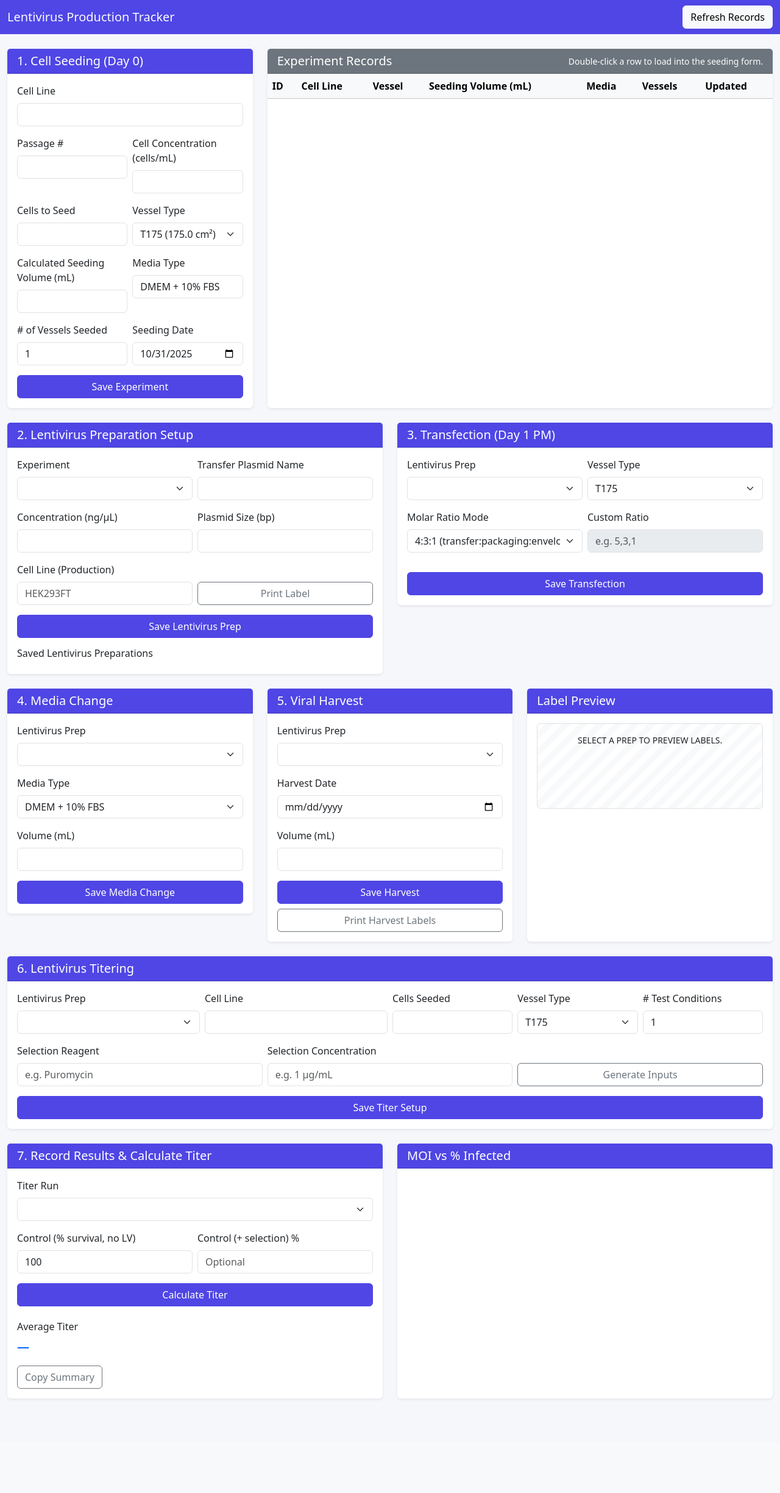
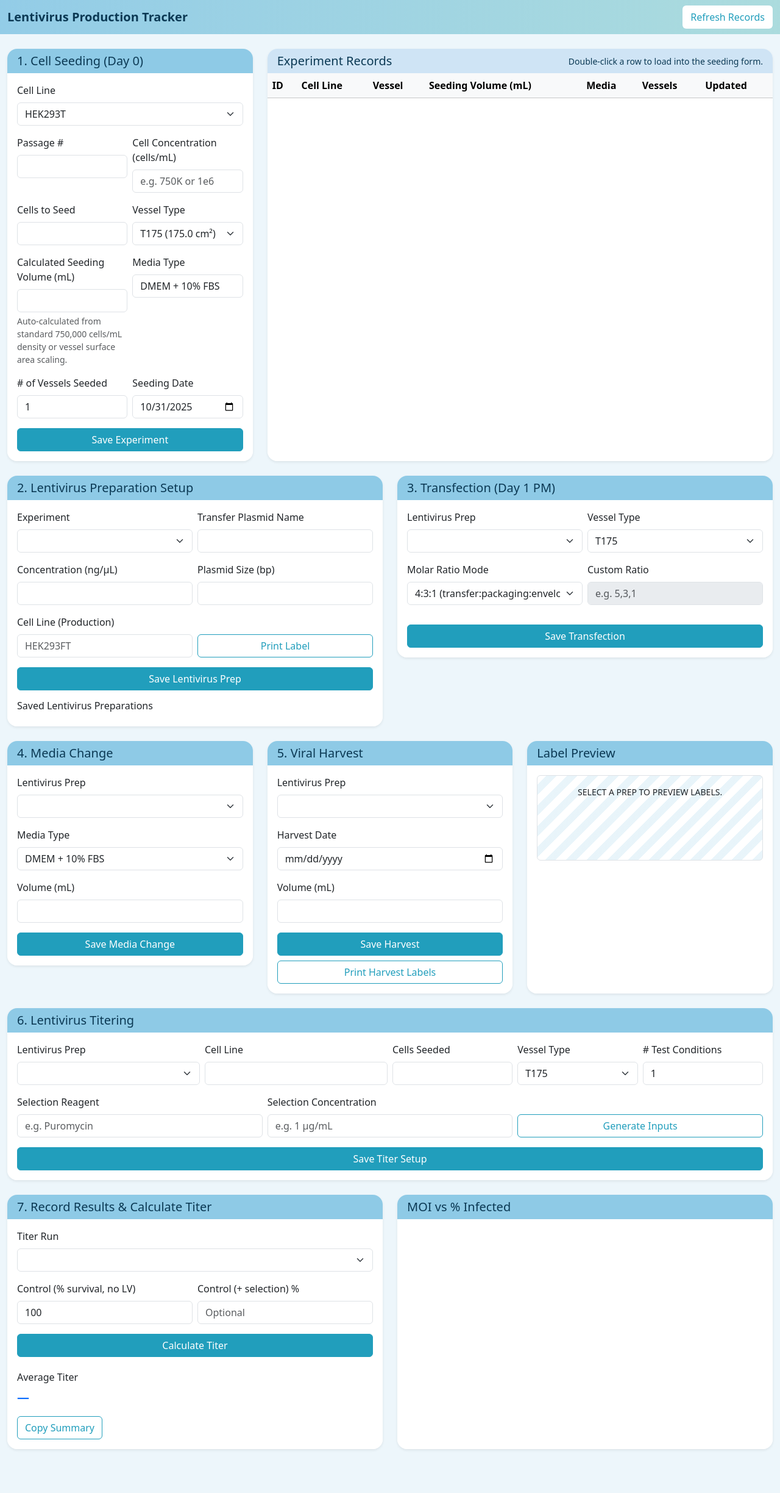
Before and after one commit to cyeunghl/lentiTracker, a Flask app: page / in a window 1280 px wide. Shown: the whole page at 61% size. Before the commit the page ends 2295 px from the top, so only its background shows below. Run offline with Flask 3, Linux system fonts and the light colour scheme; lists and menus that the app fills with data are empty; a map, chart or similar area stays blank; some libraries are stand-ins or nearby versions.

Commit message:
Apply pastel theming and improve seeding UX

```diff
--- a/app/static/css/styles.css
+++ b/app/static/css/styles.css
@@ -1,38 +1,88 @@
 :root {
-    --brand-primary: #4f46e5;
-    --brand-primary-dark: #4338ca;
+    --brand-primary: #8ecae6;
+    --brand-primary-dark: #6caee0;
+    --brand-secondary: #edf6fb;
+    --brand-accent: #219ebc;
+    --text-on-pastel: #0b3954;
 }
 
 body {
-    background-color: #f5f7fb;
+    background-color: var(--brand-secondary);
 }
 
 .bg-primary {
     background-color: var(--brand-primary) !important;
+    color: var(--text-on-pastel) !important;
+}
+
+.bg-secondary {
+    background-color: #cfe4f5 !important;
+    color: var(--text-on-pastel) !important;
 }
 
 .btn-primary {
-    background-color: var(--brand-primary) !important;
-    border-color: var(--brand-primary) !important;
+    background-color: var(--brand-accent) !important;
+    border-color: var(--brand-accent) !important;
+    color: #fff !important;
 }
 
-.btn-primary:hover {
-    background-color: var(--brand-primary-dark) !important;
-    border-color: var(--brand-primary-dark) !important;
+.btn-primary:hover,
+.btn-primary:focus {
+    background-color: #1a7f99 !important;
+    border-color: #1a7f99 !important;
+}
+
+.btn-outline-secondary {
+    color: var(--brand-accent);
+    border-color: var(--brand-accent);
+}
+
+.btn-outline-secondary:hover,
+.btn-outline-secondary:focus {
+    background-color: rgba(142, 202, 230, 0.2);
+    border-color: var(--brand-accent);
+    color: var(--text-on-pastel);
 }
 
 .badge.text-bg-primary,
 .text-bg-primary {
-    background-color: var(--brand-primary) !important;
+    background-color: var(--brand-accent) !important;
 }
 
-.navbar-dark .navbar-brand,
-.navbar-dark .navbar-nav .nav-link {
-    color: #f8f9ff !important;
+.pastel-navbar {
+    background: linear-gradient(90deg, rgba(142, 202, 230, 0.95), rgba(168, 218, 220, 0.95));
+    color: var(--text-on-pastel);
+}
+
+.pastel-navbar .navbar-brand,
+.pastel-navbar .nav-link {
+    color: var(--text-on-pastel) !important;
+    font-weight: 600;
+}
+
+.pastel-navbar .btn {
+    background-color: #fff;
+    color: var(--brand-accent);
+    border-color: transparent;
+}
+
+.pastel-navbar .btn:hover {
+    background-color: var(--brand-accent);
+    color: #fff;
 }
 
 .card {
     border: none;
+    border-radius: 16px;
+    overflow: hidden;
+}
+
+.card-header {
+    border-bottom: none;
+}
+
+.card-body {
+    background-color: #ffffff;
 }
 
 .table tbody tr {
@@ -43,15 +93,15 @@ body {
     min-height: 140px;
     background: repeating-linear-gradient(
         -45deg,
-        #f8f9fa,
-        #f8f9fa 10px,
-        #ffffff 10px,
-        #ffffff 20px
+        rgba(142, 202, 230, 0.2),
+        rgba(142, 202, 230, 0.2) 12px,
+        rgba(255, 255, 255, 0.9) 12px,
+        rgba(255, 255, 255, 0.9) 24px
     );
 }
 
 #labelPreview .label-item {
-    border: 1px dashed #6c757d;
+    border: 1px dashed rgba(11, 57, 84, 0.4);
     padding: 12px;
     margin-bottom: 8px;
     background-color: rgba(255,255,255,0.9);
--- a/app/static/js/app.js
+++ b/app/static/js/app.js
@@ -19,6 +19,11 @@ let currentExperimentId = null;
 let selectedPrepForLabels = null;
 let moiChart;
 const DEFAULT_MEDIA_TYPE = 'DMEM + 10% FBS';
+const SHORTHAND_MULTIPLIERS = {
+    K: 1e3,
+    M: 1e6,
+    B: 1e9
+};
 
 function isoToday() {
     return new Date().toISOString().split('T')[0];
@@ -63,14 +68,43 @@ function formatDateTime(value) {
     return date.toLocaleString();
 }
 
+function parseNumericInput(rawValue) {
+    if (rawValue === undefined || rawValue === null) {
+        return null;
+    }
+    const trimmed = rawValue.toString().trim();
+    if (!trimmed) {
+        return null;
+    }
+    const normalized = trimmed.replace(/,/g, '');
+    const directValue = Number(normalized);
+    if (!Number.isNaN(directValue)) {
+        return directValue;
+    }
+    const shorthandMatch = normalized.match(/^(-?\d*\.?\d+)\s*([KMB])(?:[A-Z]*)?$/i);
+    if (shorthandMatch) {
+        const [, base, suffix] = shorthandMatch;
+        const multiplier = SHORTHAND_MULTIPLIERS[suffix.toUpperCase()];
+        return Number(base) * multiplier;
+    }
+    return null;
+}
+
 function updateSeedingVolume() {
     const vessel = document.getElementById('seedingVesselSelect').value;
-    const cells = parseFloat(document.querySelector('[name="cells_to_seed"]').value) || null;
+    const cellsInput = document.querySelector('[name="cells_to_seed"]').value;
+    const cells = parseNumericInput(cellsInput);
+    const hint = document.getElementById('seedingVolumeHelp');
     fetchJSON(api.metrics.seeding, {
         method: 'POST',
         body: JSON.stringify({ vessel_type: vessel, target_cells: cells })
     }).then(data => {
         document.getElementById('seedingVolume').value = data.seeding_volume_ml;
+        if (hint) {
+            hint.textContent = cells
+                ? 'Based on your target cells and the standard 750,000 cells/mL density.'
+                : 'Based on the base T175 volume scaled to the selected vessel surface area.';
+        }
     }).catch(console.error);
 }
 
@@ -115,7 +149,11 @@ function populateExperimentSelects() {
 function fillSeedingForm(exp) {
     const form = document.getElementById('seedingForm');
     form.dataset.id = exp.id;
+    if ([...form.cell_line.options].some(option => option.value === exp.cell_line)) {
         form.cell_line.value = exp.cell_line;
+    } else {
+        form.cell_line.value = form.cell_line.options[0]?.value ?? '';
+    }
     form.passage_number.value = exp.passage_number ?? '';
     form.cell_concentration.value = exp.cell_concentration ?? '';
     form.cells_to_seed.value = exp.cells_to_seed ?? '';
@@ -133,18 +171,26 @@ async function submitSeedingForm(event) {
     if (!payload.media_type) {
         payload.media_type = DEFAULT_MEDIA_TYPE;
     }
-    payload.cell_concentration = payload.cell_concentration ? parseFloat(payload.cell_concentration) : null;
-    payload.cells_to_seed = payload.cells_to_seed ? parseFloat(payload.cells_to_seed) : null;
-    payload.seeding_volume_ml = payload.seeding_volume_ml ? parseFloat(payload.seeding_volume_ml) : null;
+    if (!payload.seeding_date) {
+        payload.seeding_date = isoToday();
+    }
+    payload.cell_concentration = parseNumericInput(payload.cell_concentration);
+    payload.cells_to_seed = parseNumericInput(payload.cells_to_seed);
+    payload.seeding_volume_ml = parseNumericInput(payload.seeding_volume_ml);
     payload.vessels_seeded = payload.vessels_seeded ? parseInt(payload.vessels_seeded, 10) : null;
     const method = form.dataset.id ? 'PUT' : 'POST';
     const url = form.dataset.id ? `${api.experiments}/${form.dataset.id}` : api.experiments;
+    try {
         await fetchJSON(url, { method, body: JSON.stringify(payload) });
         form.reset();
         delete form.dataset.id;
         resetSeedingDefaults();
         updateSeedingVolume();
         await loadExperiments();
+    } catch (error) {
+        console.error(error);
+        alert(`Unable to save experiment: ${error.message}`);
+    }
 }
 
 async function loadPreps(experimentId) {
@@ -494,8 +540,9 @@ function updateMoiChart(samples = []) {
         datasets: [{
             label: '% Infected',
             data: filtered.map(s => 100 - s.measured_percent),
-            borderColor: '#4f46e5',
-            backgroundColor: 'rgba(79,70,229,0.18)',
+            borderColor: '#219ebc',
+            backgroundColor: 'rgba(142, 202, 230, 0.35)',
+            pointBackgroundColor: '#219ebc',
             tension: 0.3,
             fill: true
         }]
--- a/app/templates/index.html
+++ b/app/templates/index.html
@@ -8,24 +8,27 @@
     <link rel="stylesheet" href="{{ url_for('static', filename='css/styles.css') }}">
 </head>
 <body>
-<nav class="navbar navbar-expand-lg navbar-dark bg-primary mb-4">
+<nav class="navbar navbar-expand-lg pastel-navbar mb-4">
     <div class="container-fluid">
         <span class="navbar-brand">Lentivirus Production Tracker</span>
-        <button class="btn btn-light" id="refreshExperiments">Refresh Records</button>
+        <button class="btn" id="refreshExperiments">Refresh Records</button>
     </div>
 </nav>
 <div class="container-fluid pb-5">
     <div class="row">
         <div class="col-lg-4 mb-4">
             <div class="card shadow-sm">
-                <div class="card-header bg-primary text-white">
+                <div class="card-header bg-primary">
                     <h5 class="mb-0">1. Cell Seeding (Day 0)</h5>
                 </div>
                 <div class="card-body">
                     <form id="seedingForm" class="needs-validation" novalidate>
                         <div class="mb-3">
                             <label class="form-label">Cell Line</label>
-                            <input type="text" name="cell_line" class="form-control" required>
+                            <select name="cell_line" class="form-select" required>
+                                <option value="HEK293T">HEK293T</option>
+                                <option value="HEK293FT">HEK293FT</option>
+                            </select>
                         </div>
                         <div class="row g-2">
                             <div class="col">
@@ -34,7 +37,7 @@
                             </div>
                             <div class="col">
                                 <label class="form-label">Cell Concentration (cells/mL)</label>
-                                <input type="number" step="any" name="cell_concentration" class="form-control">
+                                <input type="text" name="cell_concentration" class="form-control" placeholder="e.g. 750K or 1e6">
                             </div>
                         </div>
                         <div class="row g-2 mt-2">
@@ -55,6 +58,7 @@
                             <div class="col">
                                 <label class="form-label">Calculated Seeding Volume (mL)</label>
                                 <input type="number" step="any" name="seeding_volume_ml" class="form-control" id="seedingVolume" readonly>
+                                <div class="form-text" id="seedingVolumeHelp">Auto-calculated from standard 750,000 cells/mL density or vessel surface area scaling.</div>
                             </div>
                             <div class="col">
                                 <label class="form-label">Media Type</label>
@@ -80,7 +84,7 @@
         </div>
         <div class="col-lg-8 mb-4">
             <div class="card shadow-sm h-100">
-                <div class="card-header bg-secondary text-white d-flex justify-content-between align-items-center">
+                <div class="card-header bg-secondary d-flex justify-content-between align-items-center">
                     <h5 class="mb-0">Experiment Records</h5>
                     <span class="small">Double-click a row to load into the seeding form.</span>
                 </div>
@@ -109,7 +113,7 @@
     <div class="row">
         <div class="col-lg-6 mb-4">
             <div class="card shadow-sm">
-                <div class="card-header bg-primary text-white">
+                <div class="card-header bg-primary">
                     <h5 class="mb-0">2. Lentivirus Preparation Setup</h5>
                 </div>
                 <div class="card-body">
@@ -156,7 +160,7 @@
         </div>
         <div class="col-lg-6 mb-4">
             <div class="card shadow-sm">
-                <div class="card-header bg-primary text-white">
+                <div class="card-header bg-primary">
                     <h5 class="mb-0">3. Transfection (Day 1 PM)</h5>
                 </div>
                 <div class="card-body">
@@ -201,7 +205,7 @@
     <div class="row">
         <div class="col-lg-4 mb-4">
             <div class="card shadow-sm">
-                <div class="card-header bg-primary text-white">
+                <div class="card-header bg-primary">
                     <h5 class="mb-0">4. Media Change</h5>
                 </div>
                 <div class="card-body">
@@ -231,7 +235,7 @@
         </div>
         <div class="col-lg-4 mb-4">
             <div class="card shadow-sm">
-                <div class="card-header bg-primary text-white">
+                <div class="card-header bg-primary">
                     <h5 class="mb-0">5. Viral Harvest</h5>
                 </div>
                 <div class="card-body">
```
Lines whose indentation alone changed are shown as unchanged.
